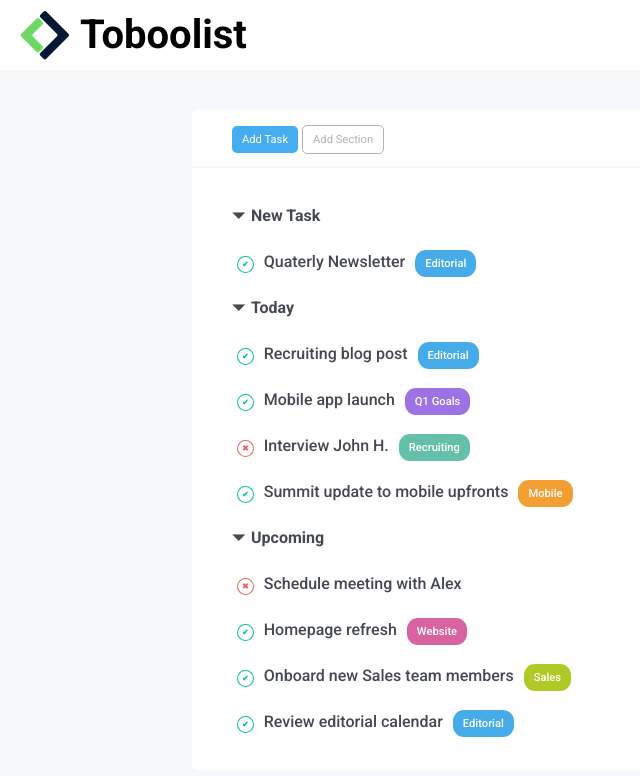
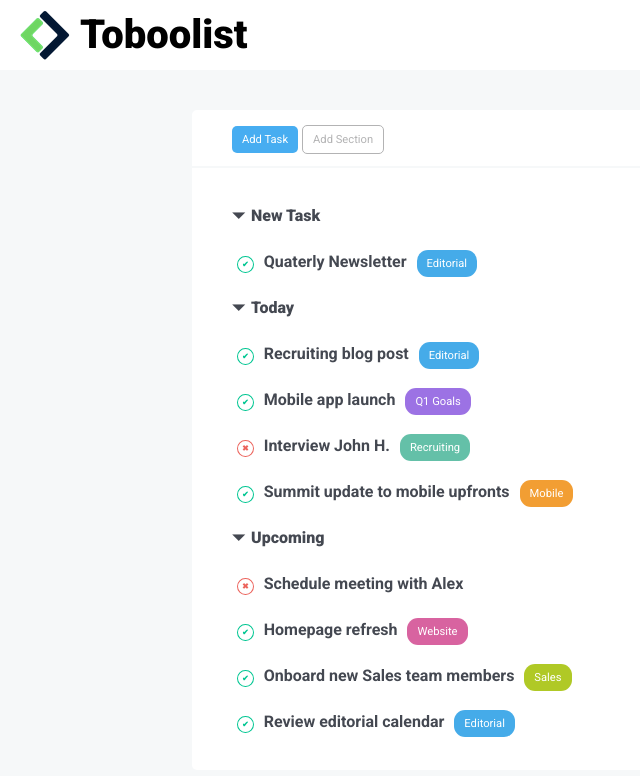
Before and after one commit to mattiapennisi/html-css-toboolist, a plain HTML site: page index.html in a window 1280 px wide. Shown: the whole page, without its empty margins (0-640 px from the left). Drawn offline with Linux system fonts and the light colour scheme.

Commit message:
overall fix 3

```diff
--- a/css/style.css
+++ b/css/style.css
@@ -24,7 +24,7 @@ header {
 
 #page-title {
     font-size: 2.5rem;
-    font-weight: 700;
+    font-weight: 1000;
     margin: auto 10px;
 }
 
@@ -71,12 +71,12 @@ li {
 }
 
 .list-title {
-    font-weight: 700;
+    font-weight: 1000;
 }
 
 .list-item {
     margin-left: 5px;
-    font-weight: 500;
+    font-weight: 700;
 }
 
 .down-triangle {
@@ -118,6 +118,7 @@ li {
     color: white;
     font-size: 0.7rem;
     margin-left: 10px;
+    font-weight: 400;
 }
 
 .tag-q1goals {
@@ -127,6 +128,7 @@ li {
     color: white;
     font-size: 0.7rem;
     margin-left: 10px;
+    font-weight: 400;
 }
 
 .tag-recruiting {
@@ -136,6 +138,7 @@ li {
     color: white;
     font-size: 0.7rem;
     margin-left: 10px;
+    font-weight: 400;
 }
 
 .tag-mobile {
@@ -145,6 +148,7 @@ li {
     color: white;
     font-size: 0.7rem;
     margin-left: 10px;
+    font-weight: 400;
 }
 
 .tag-website {
@@ -154,6 +158,7 @@ li {
     color: white;
     font-size: 0.7rem;
     margin-left: 10px;
+    font-weight: 400;
 }
 
 .tag-sales {
@@ -163,4 +168,5 @@ li {
     color: white;
     font-size: 0.7rem;
     margin-left: 10px;
+    font-weight: 400;
 }
```
